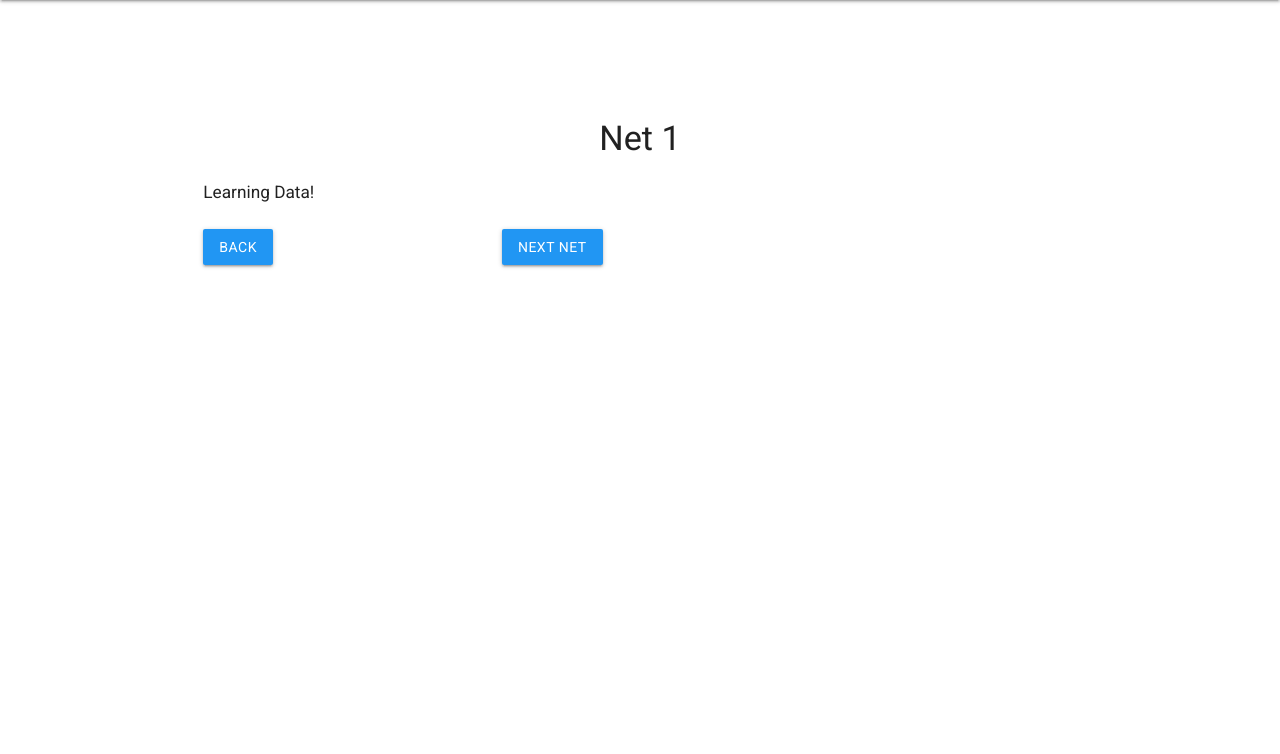
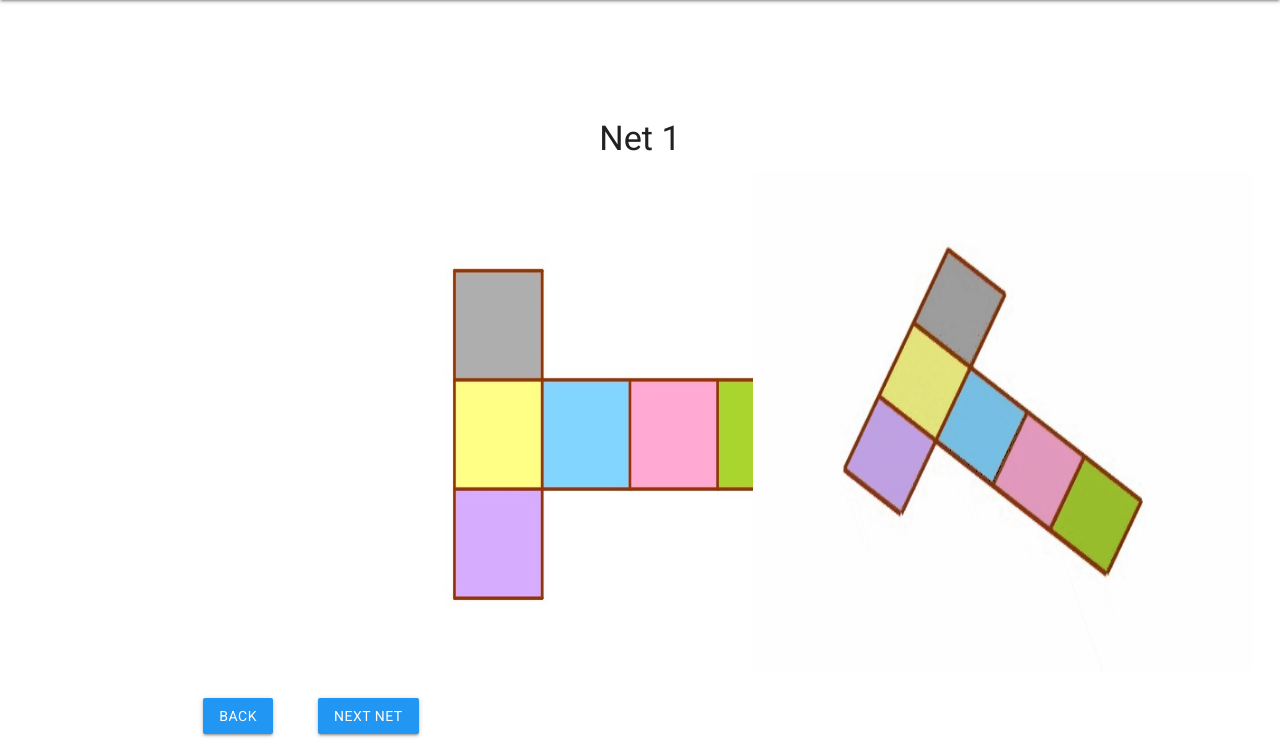
Before and after one commit to yooli23/UI-Design-H7-4, a Flask app: page /learn/1 in a window 1280 px wide. Shown: the part 64-818 px from the top of the page. Before the commit the page ends 332 px from the top, so only its background shows below. Run offline with Flask 2, Linux system fonts and the light colour scheme; some libraries are stand-ins or nearby versions.

Commit message:
add learning exercises & link test questions

```diff
--- a/app/server.py
+++ b/app/server.py
@@ -91,10 +91,16 @@ def test_idx(idx):
     global test_data
     global test_scores
     test = None
-    if int(idx) < len(test_data):
+    if (int(idx) < len(test_data)) and (int(idx) > 0):
         test = test_data[int(idx)]
-    if int(idx) == 0:
+    else:
         test_scores = 0  # start from 0 scores
+        test = test_data[0]
+    if len(test_data)-1 == int(idx):
+        test["last"] = True
+    else:
+        test["last"] = False
+    test["id"] = int(idx)
     return render_template('test-view.html', data=test)
 
 @app.route('/test_finish')
--- a/app/templates/home.html
+++ b/app/templates/home.html
@@ -13,7 +13,7 @@
             <p class="body-text">
                 You will learn 7 different nets of cube from this site, enjoy!
             </p>
-            <a class="waves-effect waves-light btn blue">
+            <a href="/learn" class="waves-effect waves-light btn blue">
                 Get Started
             </a>
         </div>
--- a/app/templates/learn-view.html
+++ b/app/templates/learn-view.html
@@ -17,26 +17,40 @@
     // add link to next exercise
     $("#next-net").attr('href', `/learn/${parseInt(data["id"])+1}`);
 
+    // map corresponding images to learning exercises
+    $("#learn-gif").attr('src', `/static/${data["transform_gif"]}`);
+    $("#learn-img").attr('src', `/static/${data["net_image"]}`);
+    $("#learn-title").text(`${data["name"]} exercise`);
+
   });
-</script>
-<h4 class="center"></h4>
+  </script>
+<h4 class="center learn-title"></h4>
 <div class="row">
-    <div class="col s12 m12 l12">
-        <h6>Learning Data!</h6>
-    </div>
+  <div class="col s12 m12 l12 center">
+      <div class="container">
+          <div class="col s12 m12 l4">
+              <img id="learn-img" src="" alt="" width="500" height="500">
+          </div>
+          <div class="col s12 m12 l4">
+          </div>
+          <div class="col s12 m12 l4">
+              <img id="learn-gif" src="" alt="" width="500" height="500">
+          </div>
+      </div>
+  </div>
 </div>
 <div class="row">
-  <div class="col s2">
+  <div class="col">
     <a href="/learn" class="waves-effect waves-light btn blue">
       Back
     </a>
   </div>
-  <div class="col s2">
+  <div class="col">
     <a href="" id="last-net" class="waves-effect waves-light btn blue">
       Last Net
     </a>
   </div>
-  <div class="col s2">
+  <div class="col">
     <a href="" id="next-net" class="waves-effect waves-light btn blue">
       Next Net
     </a>
--- a/app/templates/test.html
+++ b/app/templates/test.html
@@ -2,6 +2,7 @@
 
 {% block content %}
 
-<h4 class="center">Test Main Page!</h1>
-
+<a href="/test/0"class="waves-effect waves-light btn blue">
+    Start Test
+</a>
 {% endblock %}
```
Also changed, not shown: app/templates/test-view.html (+15 -0 lines).
